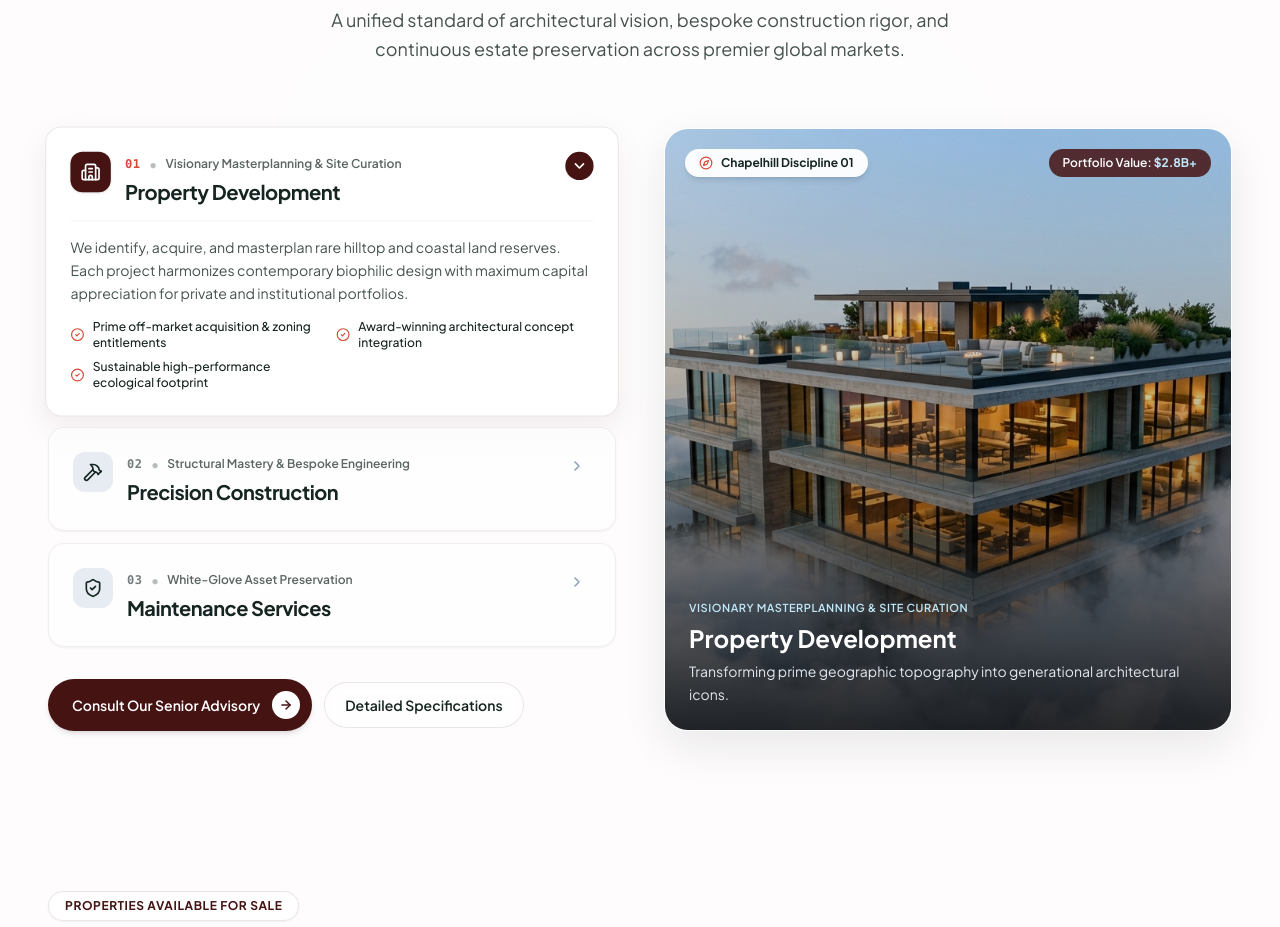
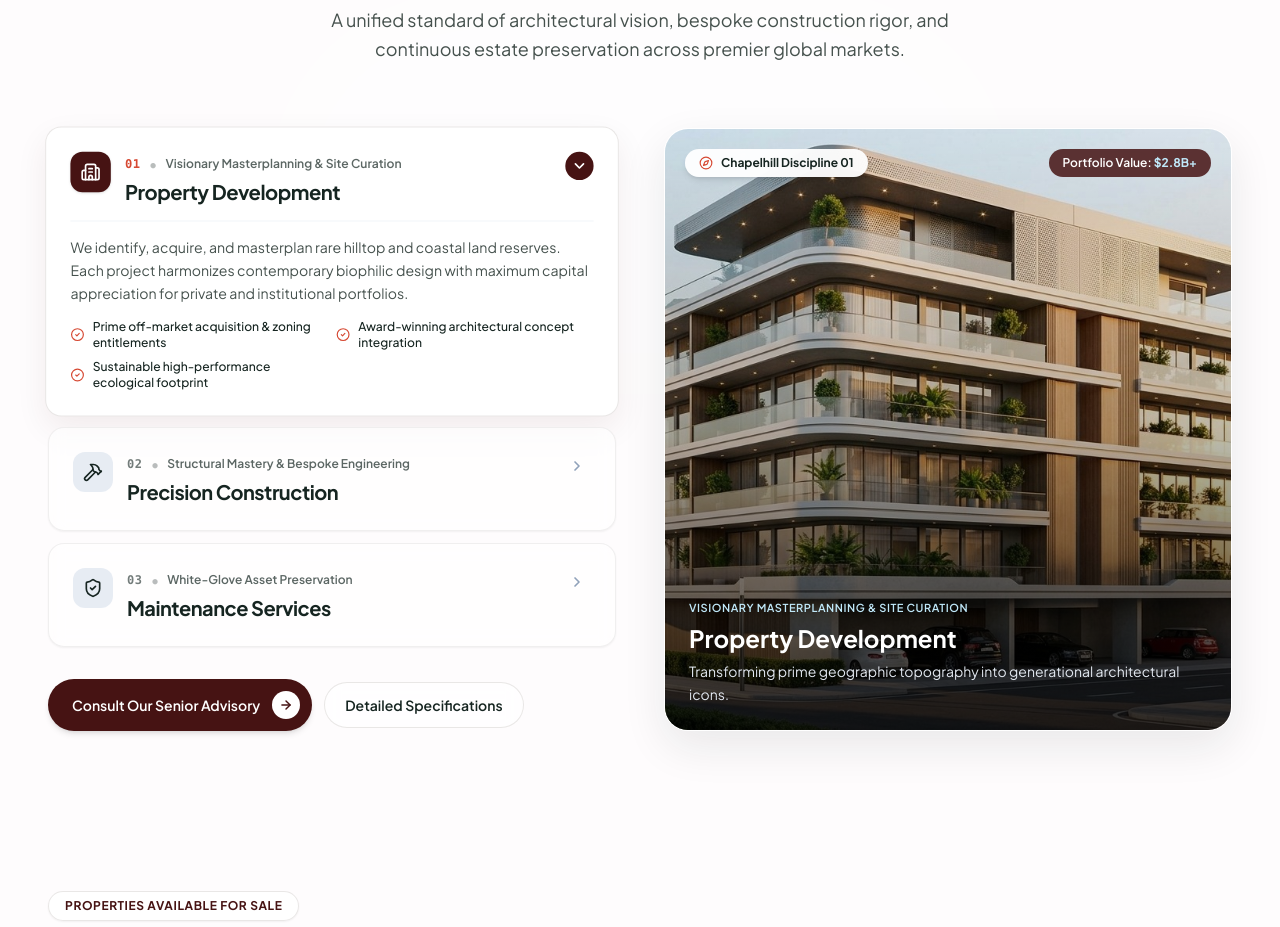
Before and after one commit to majorlitty/chapelhill-redesign, a Next.js app: page / in a window 1280 px wide. Shown: the part 1640-2567 px from the top of the page. Built offline with nearby package versions, Linux system fonts and the light colour scheme.

Commit message:
feat(components): update portfolio assets and config
Replace placeholder images with project-specific visuals, update section IDs, and secure the aistudio asset directory.

```diff
--- a/components/AboutSection.tsx
+++ b/components/AboutSection.tsx
@@ -39,13 +39,13 @@
       'Award-winning architectural concept integration',
       'Sustainable high-performance ecological footprint',
     ],
-    image: '/luxury_villa_hero.jpg',
+    image: '/images/lekki-phase-1/lekki 3d/Lekki phase 1(1).jpeg',
     imageAlt: 'Chapelhill cantilevered masterplanned hillside estate',
     statLabel: 'Portfolio Value',
     statValue: '$2.8B+',
   },
   {
-    id: 'construction',
+    id: 'Remodeling & renovation',
     number: '02',
     title: 'Precision Construction',
     subtitle: 'Structural Mastery & Bespoke Engineering',
@@ -58,7 +58,7 @@
       'Artisan millwork, thermal envelopes & radiant systems',
       'Zero-defect delivery and verified acoustic insulation',
     ],
-    image: 'https://images.unsplash.com/photo-1600585154340-be6161a56a0c?auto=format&fit=crop&w=1200&q=80',
+    image: '/images/5 bed Ogudu GRA Project/Ogudu 3d/Ogudu 3d (11).jpeg',
     imageAlt: 'Chapelhill precision construction and contemporary architectural finishes',
     statLabel: 'On-Time Handover',
     statValue: '100%',
@@ -77,7 +77,7 @@
       'Preventative climate, solar & structural diagnostics',
       'Discreet family office and VIP privacy compliance',
     ],
-    image: 'https://images.unsplash.com/photo-1600596542815-ffad4c1539a9?auto=format&fit=crop&w=1200&q=80',
+    image: '/maintenance.webp',
     imageAlt: 'Chapelhill luxury estate maintenance and pool grounds care',
     statLabel: 'Client Retention',
     statValue: '98.4%',
```
Also changed, not shown: public/maintenance.webp (added).
